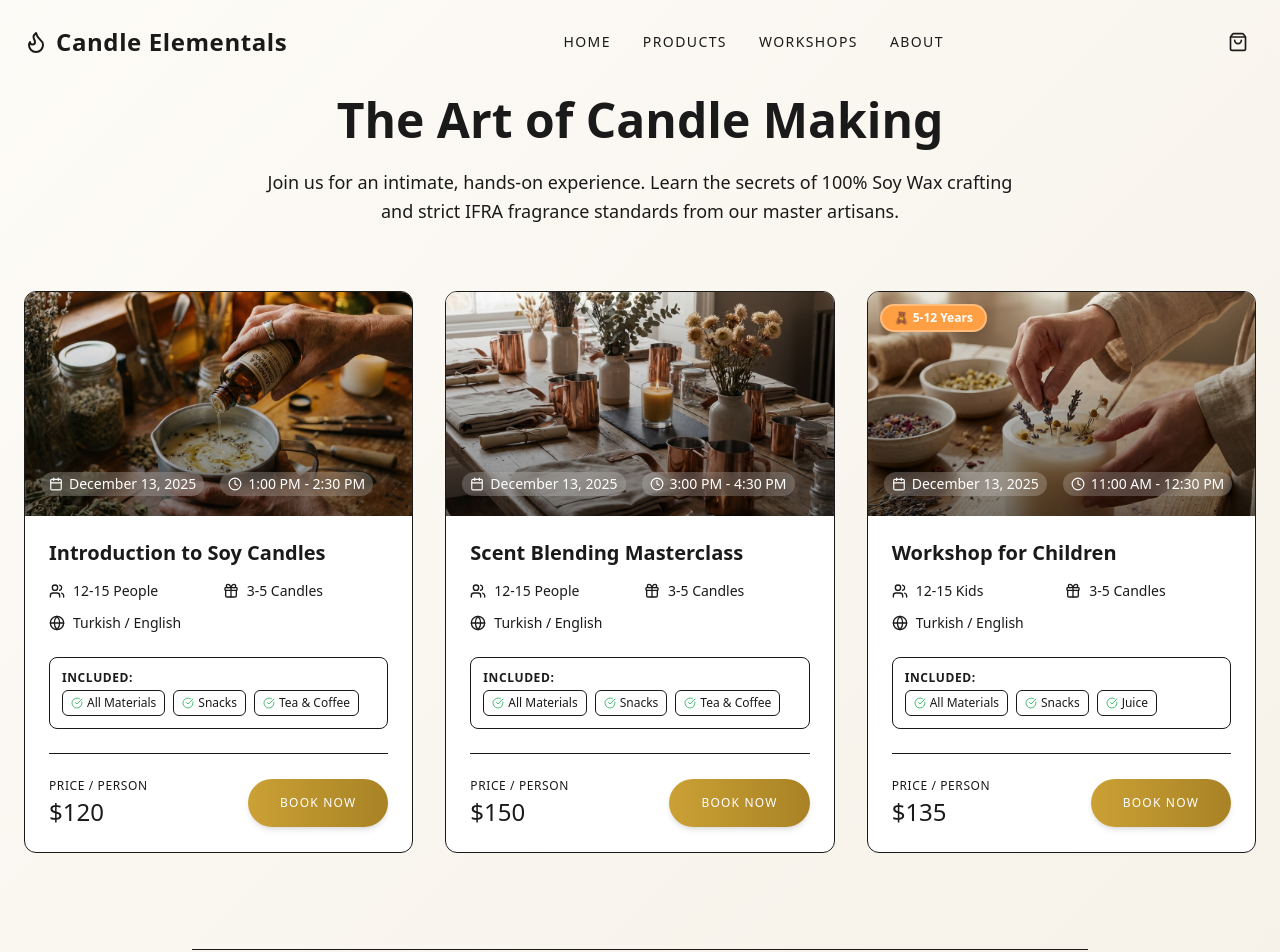
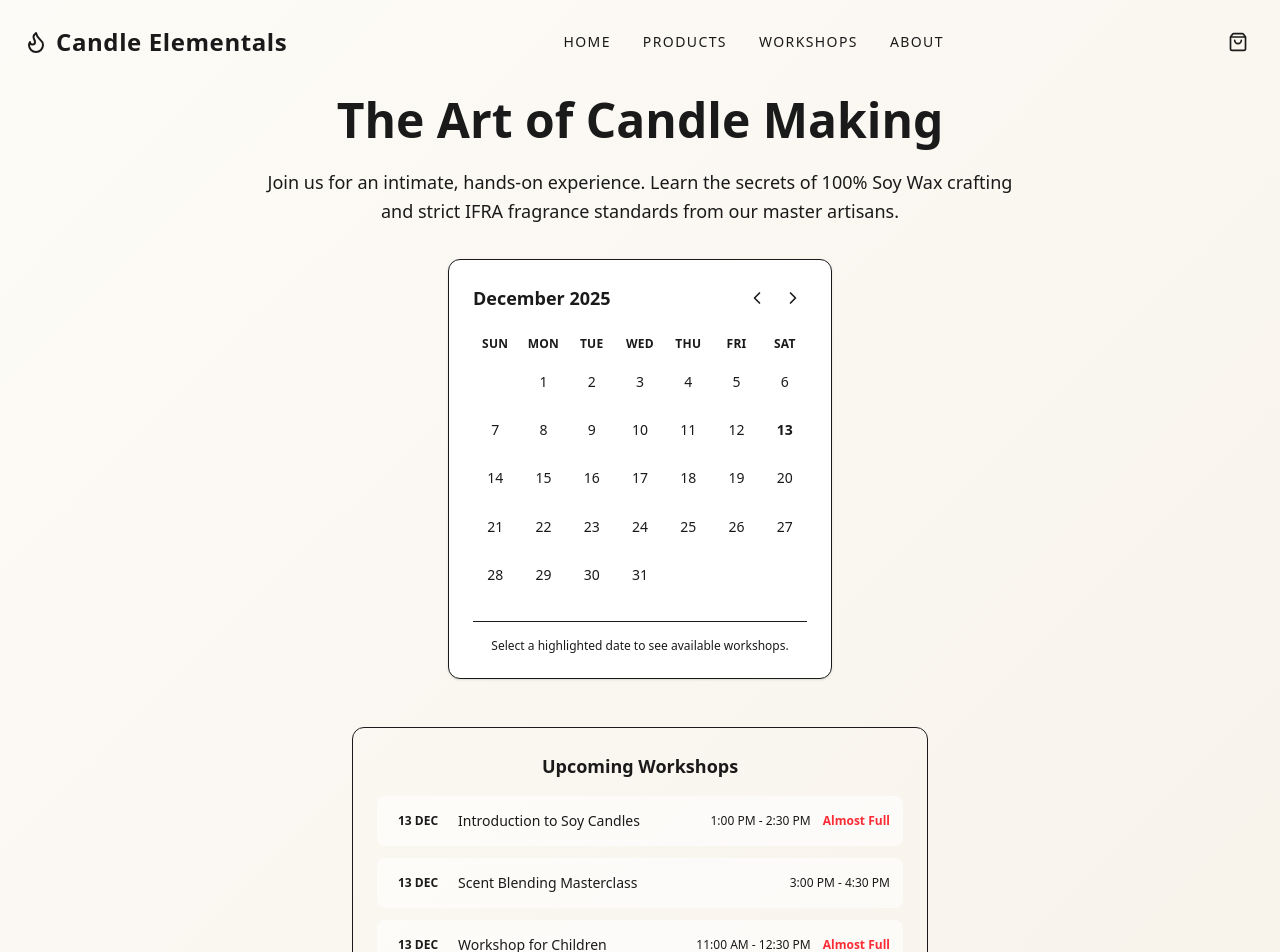
Before and after one commit to firkankurt-ds/candle-elementals, a Next.js app: page /workshops in a window 1280 px wide. Shown: the top 952 px of the page. Built offline with nearby package versions, Linux system fonts and the light colour scheme.

Commit message:
feat: Add real-time workshop calendar and seat availability indicators

```diff
--- a/app/workshops/page.tsx
+++ b/app/workshops/page.tsx
@@ -1,28 +1,80 @@
 "use client";
 
-import { Suspense } from "react";
+import { Suspense, useState } from "react";
 import WorkshopCard from "@/components/workshops/WorkshopCard";
+import WorkshopCalendar from "@/components/workshops/WorkshopCalendar";
 import PaymentStatusHandler from "@/components/workshops/PaymentStatusHandler";
 import { workshops } from "@/lib/data";
 
 export default function WorkshopsPage() {
+    const [selectedDate, setSelectedDate] = useState<Date | null>(null);
+
+    // Get unique dates for the calendar
+    const workshopDates = workshops.map(w => new Date(w.date));
+
+    // Filter workshops
+    const filteredWorkshops = selectedDate
+        ? workshops.filter(w => new Date(w.date).toDateString() === selectedDate.toDateString())
+        : workshops;
+
     return (
         <div className="pt-24 pb-20 container mx-auto px-4 md:px-6">
             <Suspense fallback={null}>
                 <PaymentStatusHandler />
             </Suspense>
 
-            <div className="text-center max-w-3xl mx-auto mb-16">
+            <div className="text-center max-w-3xl mx-auto mb-12">
                 <h1 className="text-4xl md:text-5xl font-serif font-bold mb-6">
                     The Art of Candle Making
                 </h1>
-                <p className="text-muted-foreground text-lg leading-relaxed">
+                <p className="text-muted-foreground text-lg leading-relaxed mb-8">
                     Join us for an intimate, hands-on experience. Learn the secrets of 100% Soy Wax crafting and strict IFRA fragrance standards from our master artisans.
                 </p>
+
+                {/* Calendar Section */}
+                <div className="mb-12">
+                    <WorkshopCalendar
+                        dates={workshopDates}
+                        selectedDate={selectedDate}
+                        onDateSelect={setSelectedDate}
+                    />
+                </div>
+
+                {/* Compact Schedule List */}
+                <div className="max-w-xl mx-auto bg-secondary/20 rounded-xl p-6 border border-border/40 text-left">
+                    <h3 className="font-serif font-bold text-lg mb-4 text-center">
+                        {selectedDate ? `Schedule for ${selectedDate.toLocaleDateString()}` : "Upcoming Workshops"}
+                    </h3>
+                    <div className="space-y-3">
+                        {filteredWorkshops.length > 0 ? (
+                            filteredWorkshops.map(w => (
+                                <div key={w.id} className="flex flex-col sm:flex-row sm:items-center justify-between gap-2 p-3 bg-white/60 rounded-lg hover:bg-white transition-colors border border-transparent hover:border-border/60">
+                                    <div className="flex items-center gap-3">
+                                        <div className="bg-primary/10 text-primary font-bold text-xs uppercase px-2 py-1 rounded">
+                                            {new Date(w.date).getDate()} {new Date(w.date).toLocaleString('default', { month: 'short' })}
+                                        </div>
+                                        <span className="font-medium text-sm text-foreground/90">{w.title}</span>
+                                    </div>
+                                    <div className="flex items-center gap-3 text-xs text-muted-foreground ml-11 sm:ml-0">
+                                        <span>{w.time}</span>
+                                        {w.totalSeats > 0 && (w.totalSeats - w.bookedSeats) < 5 && (w.totalSeats - w.bookedSeats) > 0 && (
+                                            <span className="text-red-500 font-bold hidden sm:inline-block">Almost Full</span>
+                                        )}
+                                        {(w.totalSeats - w.bookedSeats) === 0 && (
+                                            <span className="text-red-600 font-bold hidden sm:inline-block">Sold Out</span>
+                                        )}
+                                    </div>
+                                </div>
+                            ))
+                        ) : (
+                            <p className="text-center text-muted-foreground text-sm py-4">No workshops found for this date.</p>
+                        )}
+                    </div>
+                </div>
             </div>
 
             <div className="grid grid-cols-1 md:grid-cols-2 lg:grid-cols-3 gap-8 mb-24">
-                {workshops.map((workshop, index) => (
+                {filteredWorkshops.map((workshop, index) => (
                     <WorkshopCard key={workshop.id} workshop={workshop} index={index} />
                 ))}
             </div>
--- /dev/null
+++ b/components/workshops/WorkshopCalendar.tsx
@@ -0,0 +1,98 @@
+"use client";
+
+import { useState } from "react";
+import { ChevronLeft, ChevronRight } from "lucide-react";
+import { cn } from "@/lib/utils";
+
+interface WorkshopCalendarProps {
+    dates: Date[];
+    onDateSelect: (date: Date | null) => void;
+    selectedDate: Date | null;
+}
+
+export default function WorkshopCalendar({ dates, onDateSelect, selectedDate }: WorkshopCalendarProps) {
+    const [currentMonth, setCurrentMonth] = useState(new Date(2025, 11)); // December 2025
+
+    const daysInMonth = new Date(currentMonth.getFullYear(), currentMonth.getMonth() + 1, 0).getDate();
+    const firstDayOfMonth = new Date(currentMonth.getFullYear(), currentMonth.getMonth(), 1).getDay();
+
+    const workshopDates = dates.map(d => d.toDateString());
+
+    const handlePrevMonth = () => {
+        setCurrentMonth(new Date(currentMonth.getFullYear(), currentMonth.getMonth() - 1));
+    };
+
+    const handleNextMonth = () => {
+        setCurrentMonth(new Date(currentMonth.getFullYear(), currentMonth.getMonth() + 1));
+    };
+
+    const days = Array.from({ length: daysInMonth }, (_, i) => {
+        const date = new Date(currentMonth.getFullYear(), currentMonth.getMonth(), i + 1);
+        const dateString = date.toDateString();
+        const hasWorkshop = workshopDates.includes(dateString);
+        const isSelected = selectedDate?.toDateString() === dateString;
+
+        return {
+            date,
+            day: i + 1,
+            hasWorkshop,
+            isSelected,
+        };
+    });
+
+    const weekDays = ["Sun", "Mon", "Tue", "Wed", "Thu", "Fri", "Sat"];
+
+    return (
+        <div className="bg-white rounded-xl border border-border/60 shadow-sm p-6 max-w-sm mx-auto">
+            <div className="flex items-center justify-between mb-6">
+                <h3 className="font-serif font-bold text-lg text-primary">
+                    {currentMonth.toLocaleString("default", { month: "long", year: "numeric" })}
+                </h3>
+                <div className="flex gap-2">
+                    <button onClick={handlePrevMonth} className="p-1 hover:bg-secondary rounded-full transition-colors">
+                        <ChevronLeft className="w-5 h-5 text-muted-foreground" />
+                    </button>
+                    <button onClick={handleNextMonth} className="p-1 hover:bg-secondary rounded-full transition-colors">
+                        <ChevronRight className="w-5 h-5 text-muted-foreground" />
+                    </button>
+                </div>
+            </div>
+
+            <div className="grid grid-cols-7 gap-1 mb-2 text-center text-xs font-bold text-muted-foreground uppercase tracking-wide">
+                {weekDays.map((d) => (
+                    <div key={d}>{d}</div>
+                ))}
+            </div>
+
+            <div className="grid grid-cols-7 gap-1">
+                {Array.from({ length: firstDayOfMonth }).map((_, i) => (
+                    <div key={`empty-${i}`} className="aspect-square" />
+                ))}
+                {days.map(({ date, day, hasWorkshop, isSelected }) => (
+                    <button
+                        key={day}
+                        onClick={() => hasWorkshop && onDateSelect(isSelected ? null : date)}
+                        disabled={!hasWorkshop}
+                        className={cn(
+                            "aspect-square rounded-full flex items-center justify-center text-sm transition-all relative",
+                            hasWorkshop
+                                ? "hover:bg-primary/10 cursor-pointer font-bold text-primary"
+                                : "text-muted-foreground/40 cursor-default",
+                            isSelected && "bg-primary text-white hover:bg-primary hover:text-white shadow-md",
+                            !hasWorkshop && !isSelected && "hover:bg-transparent"
+                        )}
+                    >
+                        {day}
+                        {hasWorkshop && !isSelected && (
+                            <span className="absolute bottom-1.5 left-1/2 -translate-x-1/2 w-1 h-1 bg-primary rounded-full" />
+                        )}
+                    </button>
+                ))}
+            </div>
+
+            <div className="mt-6 pt-4 border-t border-border/40 text-xs text-center text-muted-foreground">
+                <p>Select a highlighted date to see available workshops.</p>
+            </div>
+        </div>
+    );
+}
--- a/components/workshops/WorkshopCard.tsx
+++ b/components/workshops/WorkshopCard.tsx
@@ -17,6 +17,11 @@ interface WorkshopCardProps {
 
 export default function WorkshopCard({ workshop, index }: WorkshopCardProps) {
     const [isBookingOpen, setIsBookingOpen] = useState(false);
+
+    // Default values if data is missing (fallback)
+    const totalSeats = workshop.totalSeats || 15;
+    const bookedSeats = workshop.bookedSeats || 0;
+    const seatsLeft = totalSeats - bookedSeats;
 
     return (
         <>
@@ -92,21 +97,46 @@ export default function WorkshopCard({ workshop, index }: WorkshopCardProps) {
                         </div>
                     </div>
 
-                    {/* Footer */}
-                    <div className="flex items-center justify-between mt-auto pt-6 border-t border-border/60">
+                    {/* Footer - Price & Seats */}
+                    <div className="flex items-center justify-between mt-auto pt-6 border-t border-border/60 mb-4">
                         <div>
                             <span className="text-xs text-muted-foreground uppercase tracking-wider block mb-0.5">Price / Person</span>
                             <span className="text-2xl font-serif font-medium text-primary">
                                 ${workshop.price}
                             </span>
                         </div>
-                        <Button
-                            onClick={() => setIsBookingOpen(true)}
-                            className="bg-gradient-to-r from-[#cba135] to-[#a88225] hover:from-[#b58e2f] hover:to-[#967421] text-white shadow-md hover:shadow-xl transition-all duration-300 px-8 py-6 rounded-full font-serif font-medium tracking-widest text-xs uppercase"
-                        >
-                            Book Now
-                        </Button>
+
+                        {/* Seat Availability - FOMO */}
+                        <div className="flex flex-col items-end">
+                            <span className="text-xs font-bold text-muted-foreground mb-1">
+                                {seatsLeft > 0 ? (
+                                    <span className={seatsLeft < 5 ? "text-red-500" : "text-green-600"}>
+                                        {seatsLeft} / {workshop.totalSeats} seats left
+                                    </span>
+                                ) : (
+                                    <span className="text-red-600">Sold Out</span>
+                                )}
+                            </span>
+                            {seatsLeft < 5 && seatsLeft > 0 && (
+                                <span className="text-[10px] uppercase tracking-widest font-bold text-white bg-red-500 px-2 py-0.5 rounded-full animate-pulse">
+                                    Almost Full
+                                </span>
+                            )}
+                        </div>
                     </div>
+
+                    <Button
+                        onClick={() => setIsBookingOpen(true)}
+                        disabled={seatsLeft === 0}
+                        className={`w-full text-white shadow-md hover:shadow-xl transition-all duration-300 py-6 rounded-full font-serif font-medium tracking-widest text-xs uppercase
+                                ${seatsLeft === 0
+                                ? "bg-gray-400 cursor-not-allowed hover:bg-gray-400"
+                                : "bg-gradient-to-r from-[#cba135] to-[#a88225] hover:from-[#b58e2f] hover:to-[#967421]"
+                            }
+                            `}
+                    >
+                        {seatsLeft === 0 ? "Join Waitlist" : "Book Now"}
+                    </Button>
                 </div>
             </motion.div>
 
--- a/lib/data.ts
+++ b/lib/data.ts
@@ -22,6 +22,8 @@ export interface Workshop {
     included: string[];
     language: string;
     ageGroup?: string;
+    totalSeats: number;
+    bookedSeats: number;
 }
 
 export const products: Product[] = [
@@ -94,7 +96,9 @@ export const workshops: Workshop[] = [
         capacity: "12-15 People",
         itemsMade: "3-5 Candles",
         included: ["All Materials", "Snacks", "Tea & Coffee"],
-        language: "Turkish / English"
+        language: "Turkish / English",
+        totalSeats: 15,
+        bookedSeats: 12
     },
     {
         id: "2",
@@ -108,7 +112,9 @@ export const workshops: Workshop[] = [
         capacity: "12-15 People",
         itemsMade: "3-5 Candles",
         included: ["All Materials", "Snacks", "Tea & Coffee"],
-        language: "Turkish / English"
+        language: "Turkish / English",
+        totalSeats: 15,
+        bookedSeats: 8
     },
     {
         id: "3",
@@ -123,6 +129,8 @@ export const workshops: Workshop[] = [
         itemsMade: "3-5 Candles",
         included: ["All Materials", "Snacks", "Juice"],
         language: "Turkish / English",
-        ageGroup: "5-12 Years"
+        ageGroup: "5-12 Years",
+        totalSeats: 15,
+        bookedSeats: 14
     },
 ];
```
